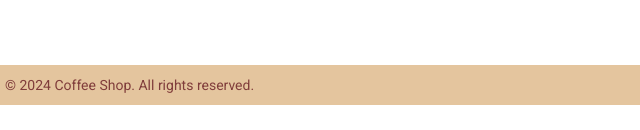
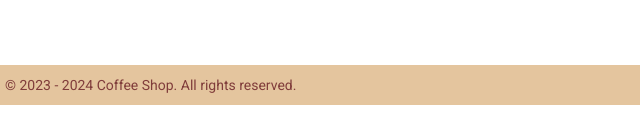
Before and after one commit to microservices-sportsshop/hcj-only-topnavbar-footer, a plain HTML site: page src/index.html in a window 1280 px wide. Shown: the part 667-797 px from the top of the page, 0-640 px from the left. Drawn offline with Linux system fonts and the light colour scheme.

Commit message:
Update index.html

```diff
--- a/src/index.html
+++ b/src/index.html
@@ -51,7 +51,7 @@
     </div>
 
     <footer>
-        <p>&copy; <span id="year"></span> Coffee Shop. All rights reserved.</p>
+        <p>&copy; 2023 - <span id="year"></span> Coffee Shop. All rights reserved.</p>
     </footer>
 
     <script src="script.js"></script>
```
